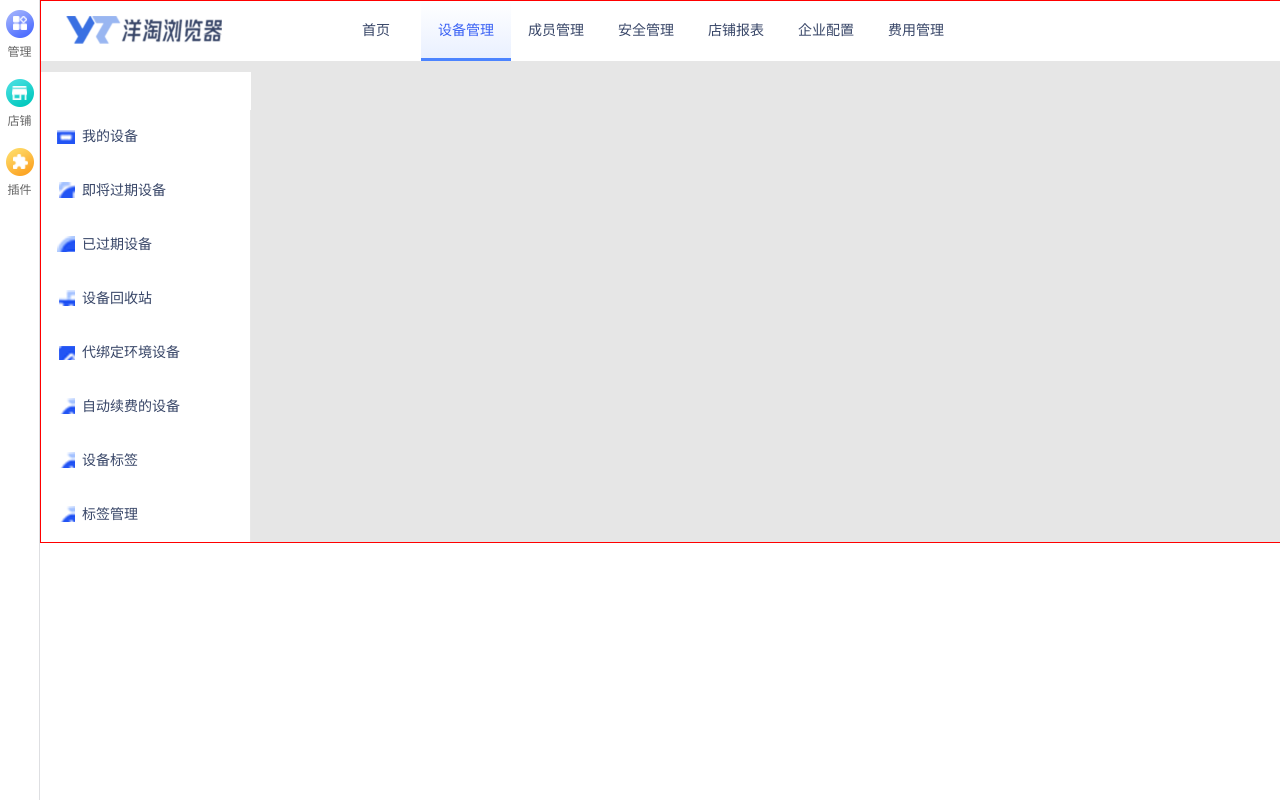
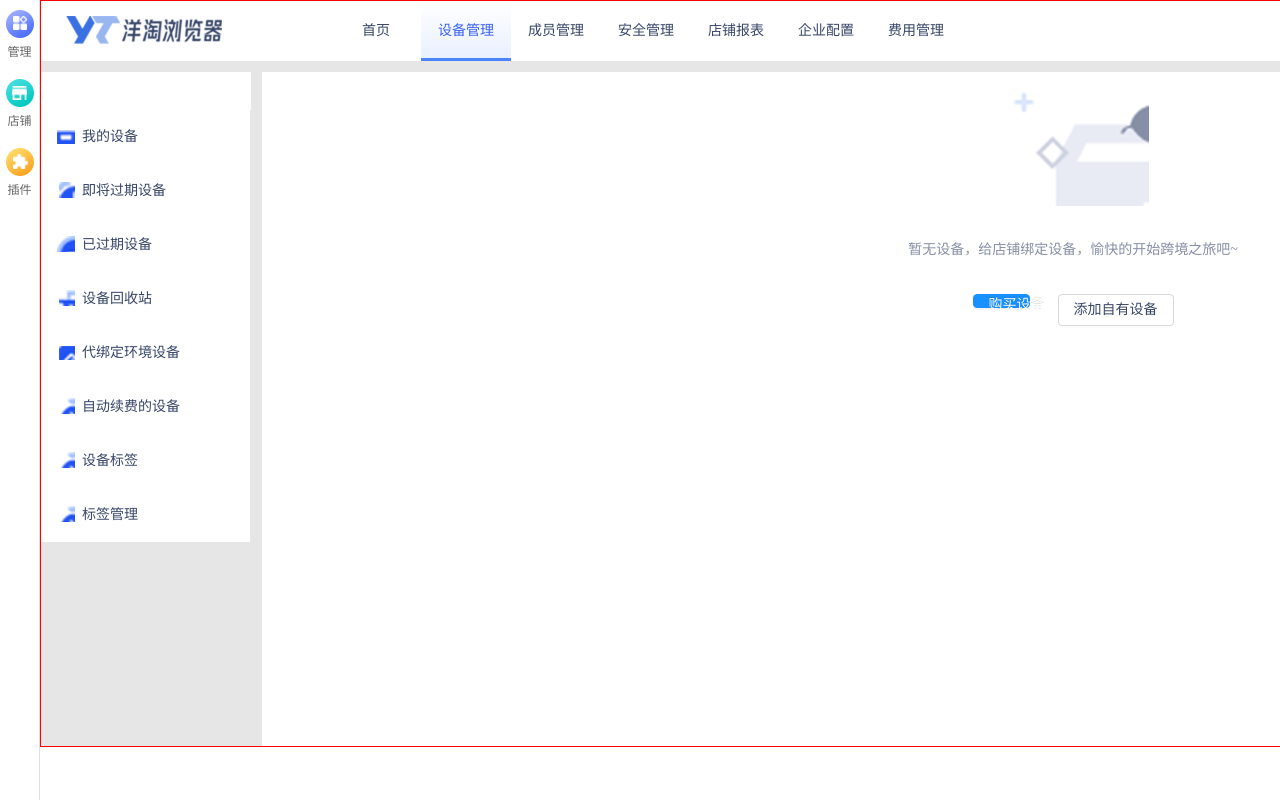
Before and after one commit to bill-mark/crossShopBackground, a Vue app: page /#/home in a window 1280 px wide. Both pictures are taken after a click on the element "设备管理". Shown: the top 800 px of the page. Built offline with nearby package versions, Linux system fonts and the light colour scheme.

Commit message:
没有设备

```diff
--- a/src/views/equipment/index.vue
+++ b/src/views/equipment/index.vue
@@ -36,10 +36,15 @@
         </a-menu-item>
       </a-menu>
     </div>
+    <div class="content">
+      <no-equipment></no-equipment>
+    </div>
   </div>
 </template>
 <script>
+import noEquipment from './noEquipment.vue'
 export default {
+  components: { noEquipment },
   name: 'equipment',
   data() {
     return {}
@@ -103,5 +108,11 @@ export default {
 
 
   }
+  .content {
+    flex: 1;
+    margin-left: 11px;
+    height: calc(100vh - 126px);
+    background-color: #fff;
+  }
 }
 </style>
--- /dev/null
+++ b/src/views/equipment/noEquipment.vue
@@ -0,0 +1,70 @@
+<template>
+  <div class="no_eq">
+    <div class="no_eq_container">
+      <div class="back"></div>
+      <div class="instruction">暂无设备，给店铺绑定设备，愉快的开始跨境之旅吧~</div>
+      <div class="no_eq_btns">
+        <a-button type="primary" class="buy_btn">购买设备</a-button>
+        <a-button class="add_btn">添加自有设备</a-button>
+      </div>
+    </div>
+  </div>
+</template>
+<script>
+export default {
+  name: 'noEquipment',
+  data() {
+    return {};
+  },
+  methods: {
+
+  }
+}
+</script>
+<style lang="less" scoped>
+.no_eq {
+  // width: 100%;
+  height: calc(100vh -126px);
+  .no_eq_container {
+    min-width: 151px;
+    display: flex;
+    flex-direction: column;
+    // text-align: center;
+    justify-content: center; /* 水平居中 */
+    align-items: center;     /* 垂直居中 */
+    .back {
+      width: 151px;
+      height: 134px;
+      background-image: url('../../assets/img/equipment/non_equipment@2x.png');
+      background-repeat: no-repeat;
+    }
+    .instruction {
+      font-size: 14px;
+      font-family: Source Han Sans CN;
+      font-weight: 400;
+      color: #878FA7;
+      line-height: 88px;
+    }
+    .no_eq_btns {
+      height: 30px;
+      display: flex;
+      flex-direction: row;
+      .buy_btn {
+        width: 57px;
+        height: 14px;
+        font-size: 14px;
+        font-family: Source Han Sans CN;
+        font-weight: 400;
+        color: #FFFFFF;
+      }
+      .add_btn {
+        margin-left: 28px;
+        font-size: 14px;
+        font-family: Source Han Sans CN;
+        font-weight: 400;
+        color: #374567;
+      }
+    }
+  }
+}
+</style>
```
Also changed, not shown: src/assets/img/equipment/non_equipment@2x.png (added).
